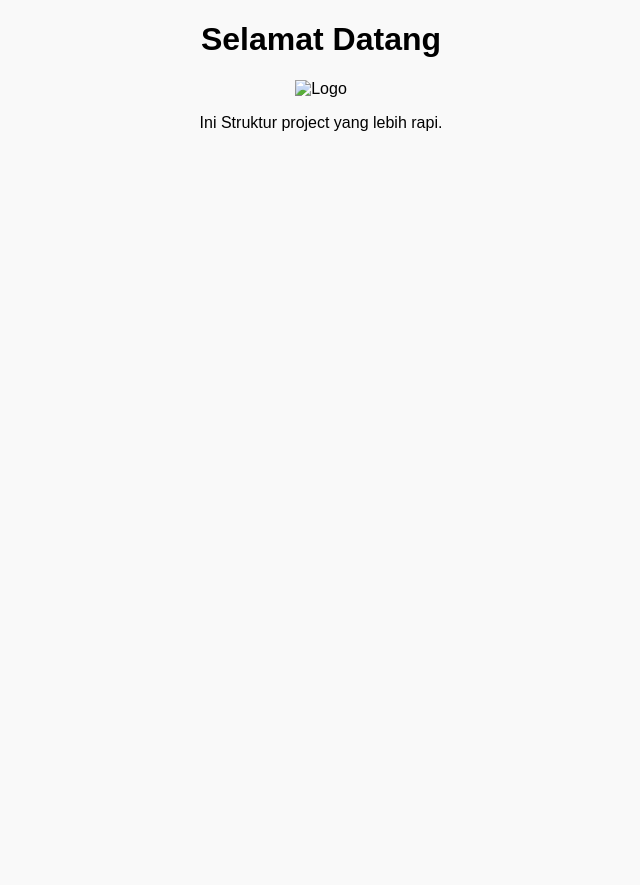
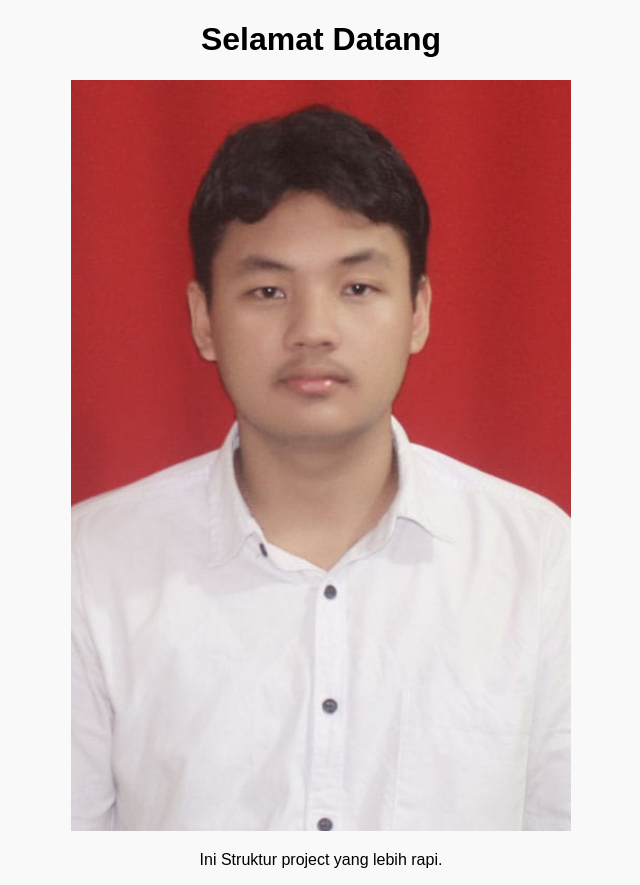
Before and after one commit to zekk99/latihan-dua, a plain HTML site: page index.html in a window 1280 px wide. Shown: the whole page, without its empty margins (319-959 px from the left). Before the commit the page ends 800 px from the top, so only its background shows below. Drawn offline with Linux system fonts and the light colour scheme; files that its build step writes are made by us from their sources; files whose address does not match are found by name.

Commit message:
Update index.html

```diff
--- a/index.html
+++ b/index.html
@@ -6,7 +6,7 @@
 </head>
 <body>
     <h1>Selamat Datang</h1>
-    <img src="zakariaa.png" alt="Logo" width="500">
+    <img src="zakaaria.png" alt="Logo" width="500">
     <p>Ini Struktur project yang lebih rapi.</P>
     <script src="js/script.js"></script>
 </body>
```
